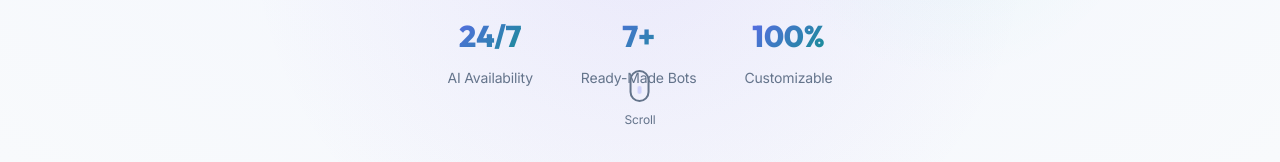
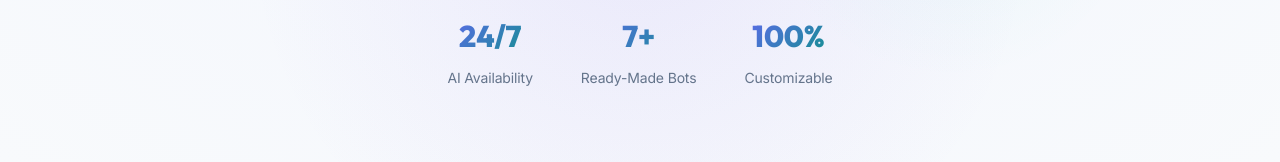
Before and after one commit to saipraveenmolugu/Awatar9, a Next.js app: page / in a window 1280 px wide. Shown: the part 638-800 px from the top of the page. Built offline with nearby package versions, Linux system fonts and the light colour scheme.

Commit message:
scroll icon removed

```diff
--- a/src/components/Hero/Hero.module.css
+++ b/src/components/Hero/Hero.module.css
@@ -159,54 +159,6 @@
     margin-top: var(--space-1);
 }
 
-.scrollIndicator {
-    position: absolute;
-    bottom: var(--space-8);
-    left: 50%;
-    transform: translateX(-50%);
-    display: flex;
-    flex-direction: column;
-    align-items: center;
-    gap: var(--space-2);
-    color: var(--color-text-tertiary);
-    font-size: var(--text-xs);
-}
-
-.scrollDot {
-    width: 20px;
-    height: 32px;
-    border: 2px solid var(--color-text-tertiary);
-    border-radius: 10px;
-    position: relative;
-}
-
-.scrollDot::after {
-    content: '';
-    position: absolute;
-    top: 6px;
-    left: 50%;
-    transform: translateX(-50%);
-    width: 4px;
-    height: 8px;
-    background: var(--color-primary-light);
-    border-radius: 2px;
-    animation: scrollBounce 2s infinite;
-}
-
-@keyframes scrollBounce {
-
-    0%,
-    100% {
-        transform: translateX(-50%) translateY(0);
-        opacity: 1;
-    }
-
-    50% {
-        transform: translateX(-50%) translateY(8px);
-        opacity: 0.3;
-    }
-}
-
 @media (max-width: 768px) {
     .heroStats {
         gap: var(--space-6);
--- a/src/components/Hero/Hero.tsx
+++ b/src/components/Hero/Hero.tsx
@@ -89,10 +89,6 @@ export default function Hero() {
                 </motion.div>
             </div>
 
-            <div className={styles.scrollIndicator}>
-                <div className={styles.scrollDot} />
-                <span>Scroll</span>
-            </div>
         </section>
     );
 }
```
